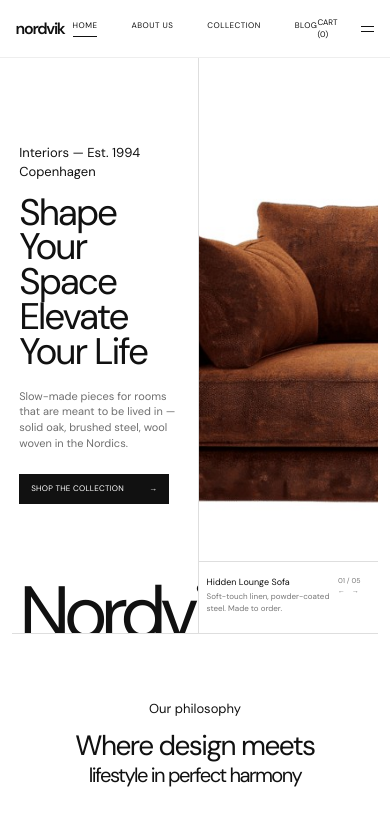
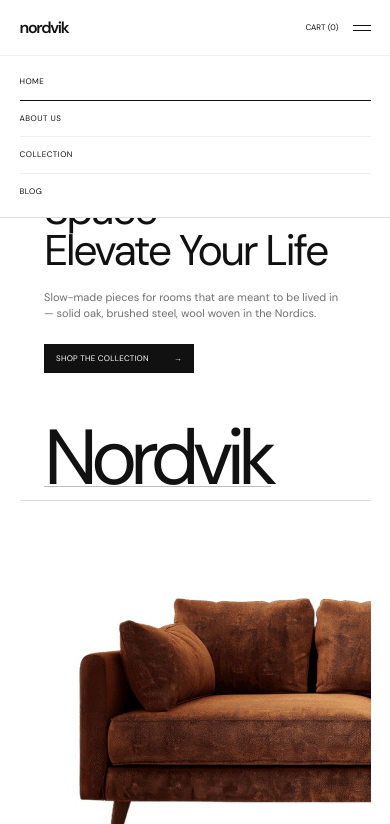
Before and after one commit to eiman16-edge/Furniture-design, a plain HTML site: page index.html in a window 390 px wide. Both pictures are taken after a click on the button "Open menu". Shown: the top 824 px of the page. Drawn offline with Linux system fonts and the light colour scheme.

Commit message:
Enhance responsive design for mobile view with updated styles for header, navigation, and layout elements

```diff
--- a/style.css
+++ b/style.css
@@ -140,6 +140,7 @@
   bottom: -7px;
   left: 4%;
   white-space: nowrap;
+  border-bottom: 1px solid #bdbdbd;
 }
 .hero-image {
   min-height: 575px;
@@ -243,3 +244,134 @@
   padding: 55px 4% 65px;
   background: var(--paper);
 }
+
+@media (max-width: 700px) {
+  .site-header {
+    height: 56px;
+    grid-template-columns: 1fr auto;
+    padding: 0 5%;
+  }
+
+  .nav {
+    position: absolute;
+    top: 56px;
+    left: 0;
+    right: 0;
+    display: none;
+    flex-direction: column;
+    gap: 0;
+    padding: 8px 5%;
+    background: #fff;
+    border-bottom: 1px solid var(--line);
+  }
+
+  .nav.open {
+    display: flex;
+  }
+
+  .nav a {
+    padding: 12px 0;
+    border-bottom: 1px solid #eee;
+  }
+
+  .nav a:last-child {
+    border-bottom: 0;
+  }
+
+  .nav a:first-child {
+    padding-bottom: 12px;
+  }
+
+  .header-actions {
+    gap: 14px;
+  }
+
+  .hero,
+  .philosophy,
+  .collection {
+    width: 90%;
+  }
+
+  .hero {
+    display: flex;
+    flex-direction: column;
+    min-height: 0;
+  }
+
+  .hero-copy {
+    min-height: 445px;
+    padding: 48px 7% 0;
+    border-right: 0;
+    border-bottom: 1px solid var(--line);
+  }
+
+  .hero h1 {
+    font-size: clamp(36px, 11vw, 52px);
+  }
+
+  .intro {
+    max-width: 100%;
+    font-size: 11px;
+  }
+
+  .hero-word {
+    left: 7%;
+    bottom: 13px;
+    font-size: clamp(62px, 20vw, 100px);
+  }
+
+  .hero-image {
+    min-height: 390px;
+    height: 72vw;
+    max-height: 520px;
+  }
+
+  .product-caption {
+    min-height: 66px;
+    padding: 12px 5%;
+  }
+
+  .product-caption small {
+    max-width: 190px;
+  }
+
+  .page-no {
+    white-space: nowrap;
+  }
+
+  .philosophy {
+    padding: 45px 7% 48px;
+  }
+
+  .philosophy h2 {
+    font-size: clamp(30px, 9vw, 42px);
+  }
+
+  .philosophy-grid {
+    grid-template-columns: 1fr;
+    gap: 24px;
+    margin: 32px auto 28px;
+  }
+
+  .philosophy-grid img,
+  .philosophy-grid .featured img {
+    height: auto;
+    aspect-ratio: 4 / 3;
+  }
+
+  .rating {
+    flex-wrap: wrap;
+    gap: 6px 8px;
+  }
+
+  .rating p {
+    flex-basis: 100%;
+    max-width: none;
+    text-align: center;
+    margin: 10px 0 0;
+  }
+
+  .collection {
+    padding: 42px 7% 50px;
+  }
+}
```
